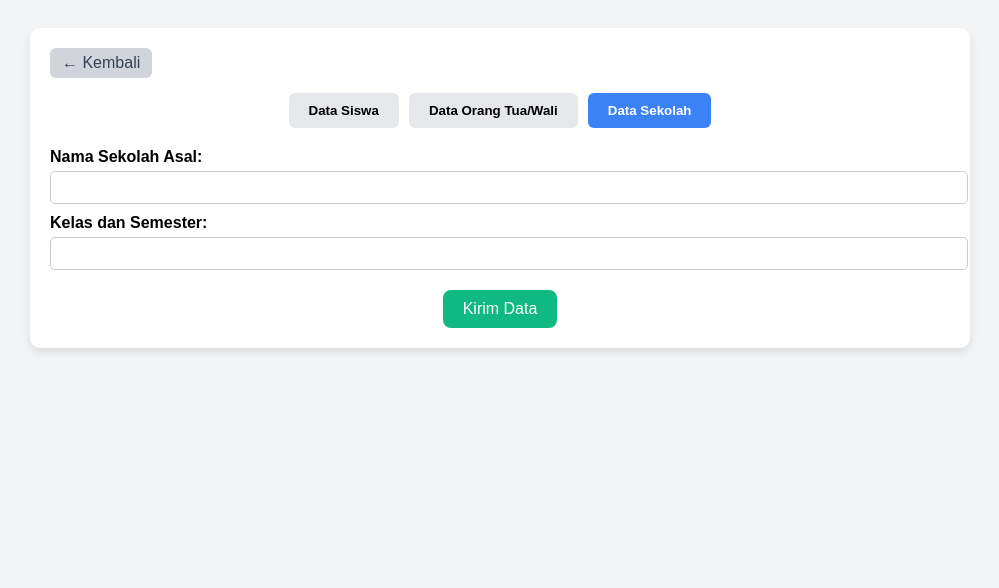
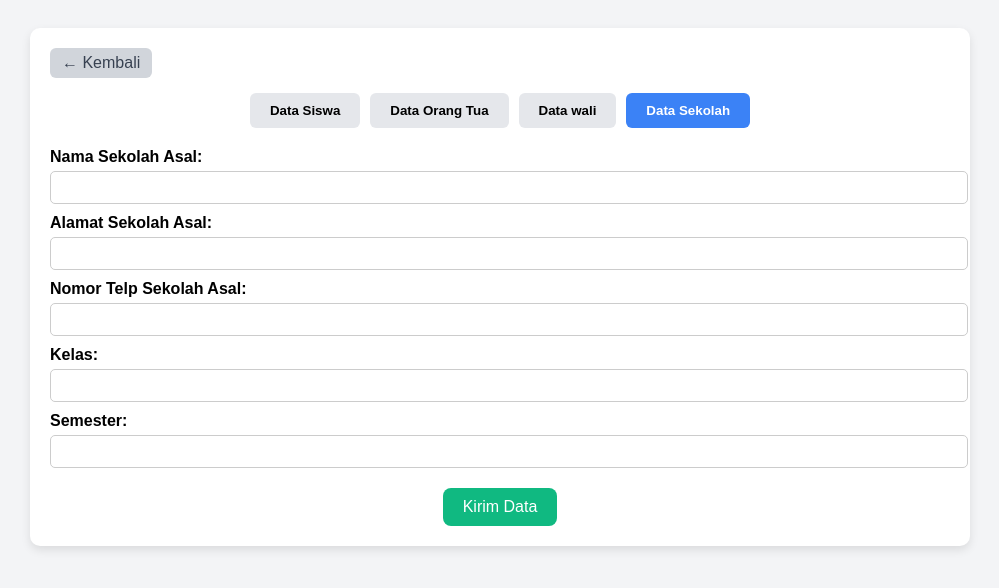
Before and after one commit to rayialfath/Biodatasiswa, a plain HTML site: page index2.html in a window 1280 px wide. Both pictures are taken after a click on the button "Data Sekolah". Shown: the whole page, without its empty margins (140-1139 px from the left). Drawn offline with Linux system fonts and the light colour scheme.

Commit message:
Update index2.html

```diff
--- a/index2.html
+++ b/index2.html
@@ -95,7 +95,8 @@
 
     <div class="nav-tabs">
       <button class="tab-btn active" data-target="siswa">Data Siswa</button>
-      <button class="tab-btn" data-target="ortu">Data Orang Tua/Wali</button>
+      <button class="tab-btn" data-target="ortu">Data Orang Tua</button>
+      <button class="tab-btn" data-target="wali">Data wali</button>
       <button class="tab-btn" data-target="sekolah">Data Sekolah</button>
     </div>
 
@@ -153,8 +154,34 @@
         <label>Nomor Telepon:</label>
         <input type="text">
 
-        <label>Nama dan Info Wali:</label>
+      </div>
+
+      <!-- Data wali -->
+      <div id="wali" class="form-section">
+        <label>Nama wali:</label>
         <input type="text">
+
+        <label>NIK wali:</label>
+        <input type="text">
+
+        <label>Tempat & Tanggal Lahir Wali:</label>
+        <input type="text">
+
+        <label>Agama Wali:</label>
+        <input type="text">
+
+        <label>Pendidikan Terakhir Wali:</label>
+        <input type="text">
+
+        <label>Pekerjaan Wali:</label>
+        <input type="text">
+
+        <label>Alamat Wali:</label>
+        <input type="text">
+
+        <label>Nomor Wali:</label>
+        <input type="text">
+
       </div>
 
       <!-- Data Sekolah -->
@@ -162,7 +189,16 @@
         <label>Nama Sekolah Asal:</label>
         <input type="text">
 
-        <label>Kelas dan Semester:</label>
+        <label>Alamat Sekolah Asal:</label>
+        <input type="text">
+
+        <label>Nomor Telp Sekolah Asal:</label>
+        <input type="text">
+
+        <label>Kelas:</label>
+        <input type="text">
+
+        <label>Semester:</label>
         <input type="text">
       </div>
 
```
